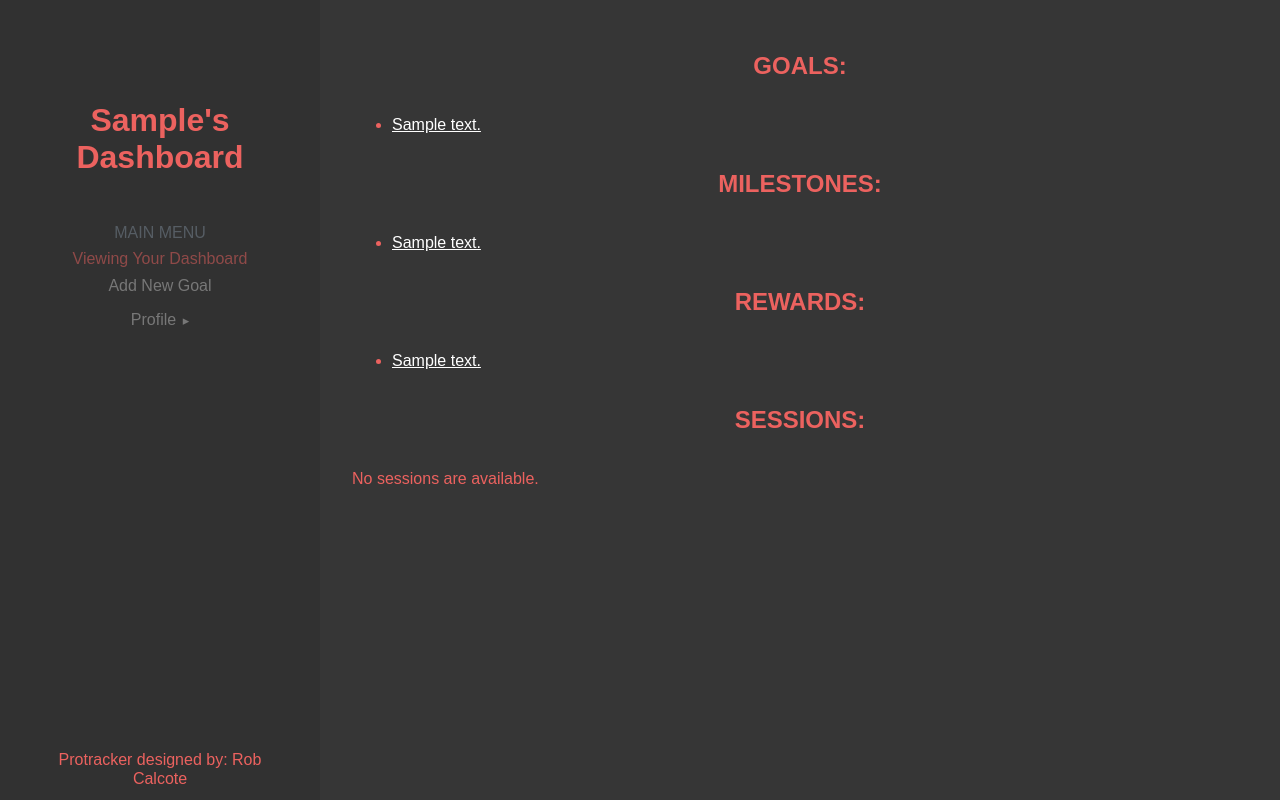
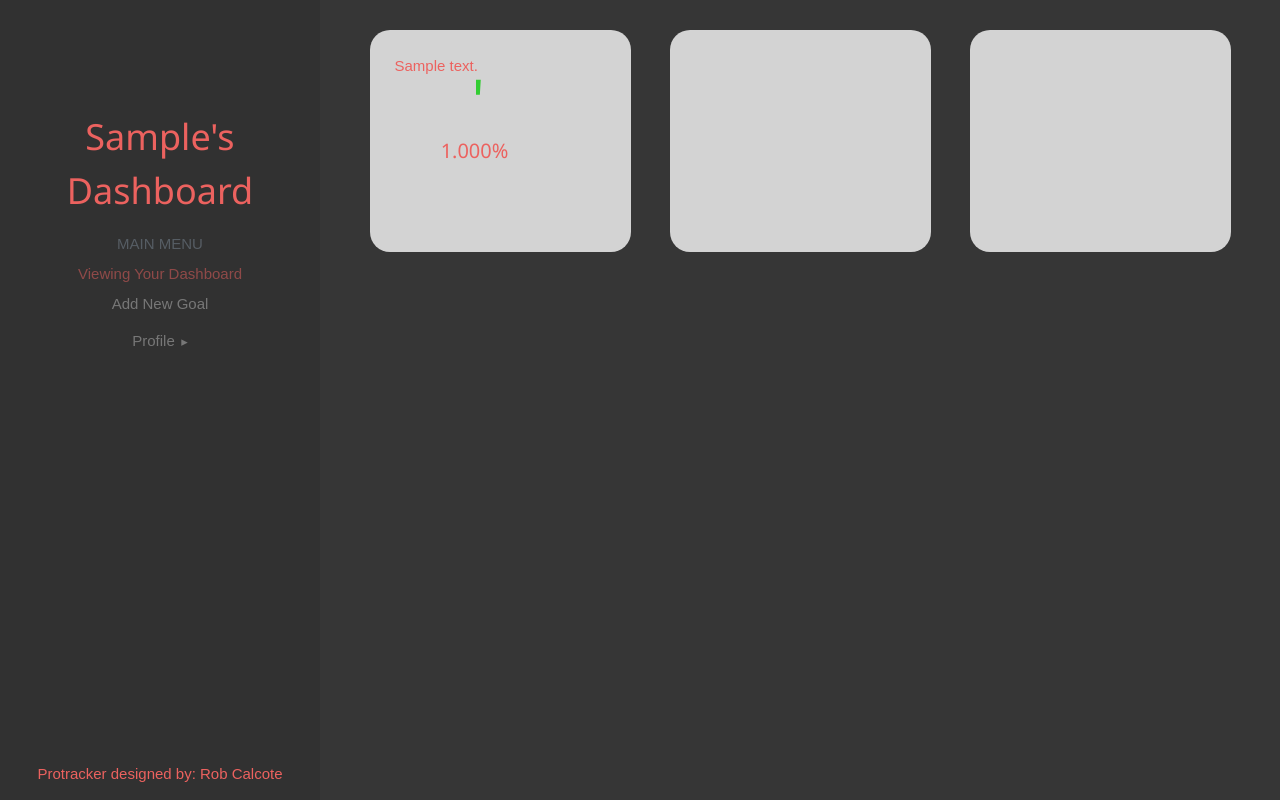
Before and after one commit to robcalcote/ten_thousand_hours, a Django app: page /tracker/dashboard/ in a window 1280 px wide. Run offline with Django 3.2, Linux system fonts and the light colour scheme; a user stored in the database is signed in; tables that the repository leaves empty hold one stand-in row (values such as "Sample post"); data that the repository does not hold is empty; some libraries are stand-ins or nearby versions.

Commit message:
dashboard changes - donut chart... tiles... more to come :)

```diff
--- a/protracker/static/tracker/style.css
+++ b/protracker/static/tracker/style.css
@@ -208,3 +208,24 @@
     text-decoration: none;
     cursor: pointer;
 }
+
+/* Dashboard styling */
+.grid {
+    display: flex;                       /* establish flex container */
+    flex-wrap: wrap;                     /* enable flex items to wrap */
+    justify-content: space-around;
+    height: 30%;
+}
+.cell {
+    border-radius: 20px;
+    flex: 0 0 29%;                       /* don't grow, don't shrink, width */
+    margin: 0 2% 0 2%;
+    height: 50px;
+    background-color: lightgrey;
+    padding: 25px;
+    height: 100%;
+    align-self: center;
+    justify-self: center;
+}
+
+/* Donut Chart CSS :) */
--- a/protracker/tracker/templates/tracker/base.html
+++ b/protracker/tracker/templates/tracker/base.html
@@ -8,6 +8,7 @@
 
     <!-- internal links -->
     <link rel="stylesheet" href="{% static 'tracker/style.css' %}">
+    <link rel="stylesheet" href="https://www.w3schools.com/w3css/4/w3.css">
     <script src="{% static 'tracker/scripts.js' %}"></script>
     <title>{% block title %}My amazing site{% endblock %}</title>
 </head>
--- a/protracker/tracker/templates/tracker/dashboard.html
+++ b/protracker/tracker/templates/tracker/dashboard.html
@@ -1,4 +1,5 @@
 {% extends "tracker/base.html" %}
+{% load mathfilters %}
 
 {% block header %}
 {{ user.first_name }}'s Dashboard
@@ -6,52 +7,77 @@
 
 {% block content %}
 
+<style>
+.item {
+    position: relative;
+    float: left;
+}
 
-<h2>GOALS:</h2>
+.item h4 {
+    text-align:center;
+    position: absolute;
+    line-height: 125px;
+    width: 100%;
+}
+
+svg {
+   -webkit-transform: rotate(-90deg);
+    transform: rotate(-90deg);
+}
+
+.circle_animation {
+  stroke-dasharray: 440; /* this value is the pixel circumference of the circle */
+  stroke-dashoffset: 440;
+}
+
+{% for goal in all_goals %}
+.goal-id-{{ goal.id }} .circle_animation {
+    -webkit-animation: goal-id-{{ goal.id }} 1s ease-out forwards;
+    animation: goal-id-{{ goal.id }} 1s ease-out forwards;
+}
+
+@-webkit-keyframes goal-id-{{ goal.id }} {
+  to {
+    {% with slice=goal.percent_complete|mul:4.40 %}
+        stroke-dashoffset: {{ slice|sub:440|abs }};
+    {% endwith %}
+  }
+}
+@keyframes goal-id-{{ goal.id }} {
+  to {
+    {% with slice=goal.percent_complete|mul:4.40 %}
+        stroke-dashoffset: {{ slice|sub:440|abs }};
+    {% endwith %}
+  }
+}
+{% endfor %}
+</style>
+
 {% if all_goals %}
-    <ul>
+<div class="grid">
     {% for goal in all_goals %}
-        <li><a href="{% url 'tracker:goal detail' goal.id %}">{{ goal.description }}</a></li>
+    <div class="cell">{{ goal.description }}
+        <div class="item goal-id-{{ goal.id }}">
+            <h4>{{ goal.percent_complete }}%</h4>
+            <svg width="160" height="160" xmlns="http://www.w3.org/2000/svg">
+            <g>
+            <circle class="circle_animation" r="69.85699" cy="81" cx="81" stroke-width="15" stroke="#32cd32" fill="none"/>
+            </g>
+            </svg>
+        </div>
+    </div>
     {% endfor %}
-    </ul>
+    {% if add == 2 %}
+    <div class="cell"></div>
+    <div class="cell"></div>
+    {% elif add == 1 %}
+    <div class="cell"></div>
+    {% endif %}
+</div>
 {% else %}
-    <p>No goals are available.</p>
-{% endif %}
-
-<h2>MILESTONES:</h2>
-{% if all_milestones %}
-    <ul>
-    {% for milestone in all_milestones %}
-        <li><a href="{% url 'tracker:milestone detail' milestone.goal.id milestone.id %}">{{ milestone.description }}</a></li>
-    {% endfor %}
-    </ul>
-{% else %}
-    <p>No milestones are available.</p>
-{% endif %}
-
-<h2>REWARDS:</h2>
-{% if all_rewards %}
-    <ul>
-    {% for reward in all_rewards %}
-        <li><a href="{% url 'tracker:reward detail' reward.goal.id reward.id %}">{{ reward.description }}</a></li>
-    {% endfor %}
-    </ul>
-{% else %}
-    <p>No rewards are available.</p>
-{% endif %}
-
-<h2>SESSIONS:</h2>
-{% if all_sessions %}
-<ul>
-{% for session in all_sessions %}
-    <li><a href="{% url 'tracker:session detail' session.goal.id session.id %}">{{ session.description }}</a></li>
-{% endfor %}
-</ul>
-{% else %}
-<p>No sessions are available.</p>
+<div>get some goals button</div>
 {% endif %}
 
 
 
-
 {% endblock %}
--- a/protracker/tracker/views.py
+++ b/protracker/tracker/views.py
@@ -68,11 +68,18 @@
     all_milestones = Milestone.objects.filter(goal__user=user)
     all_rewards = Reward.objects.filter(goal__user=user)
     all_sessions = Session.objects.filter(goal__user=user)
+    remainder = all_goals.count() % 3
+    add = 0
+    if remainder == 1:
+        add = 2
+    elif remainder == 2:
+        add = 1
     context = {
         'all_goals': all_goals,
         'all_milestones': all_milestones,
         'all_rewards': all_rewards,
         'all_sessions': all_sessions,
+        'add': add,
     }
     return render(request, 'tracker/dashboard.html', context)
 
```
